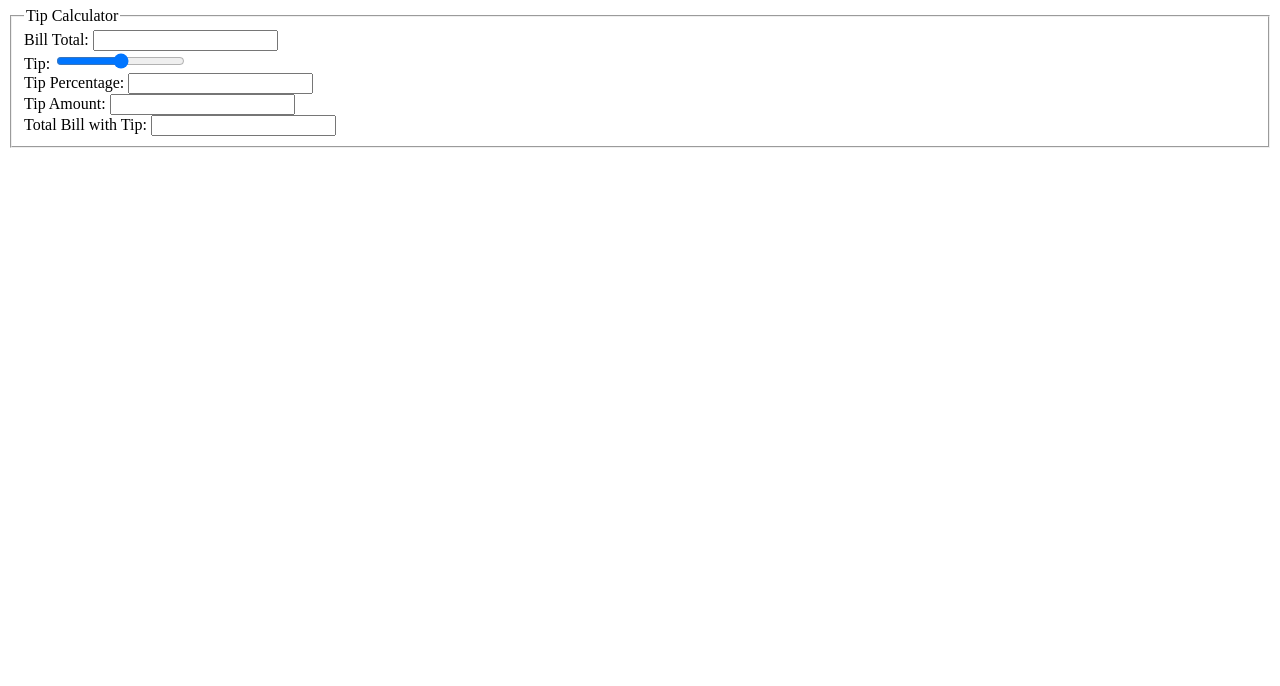
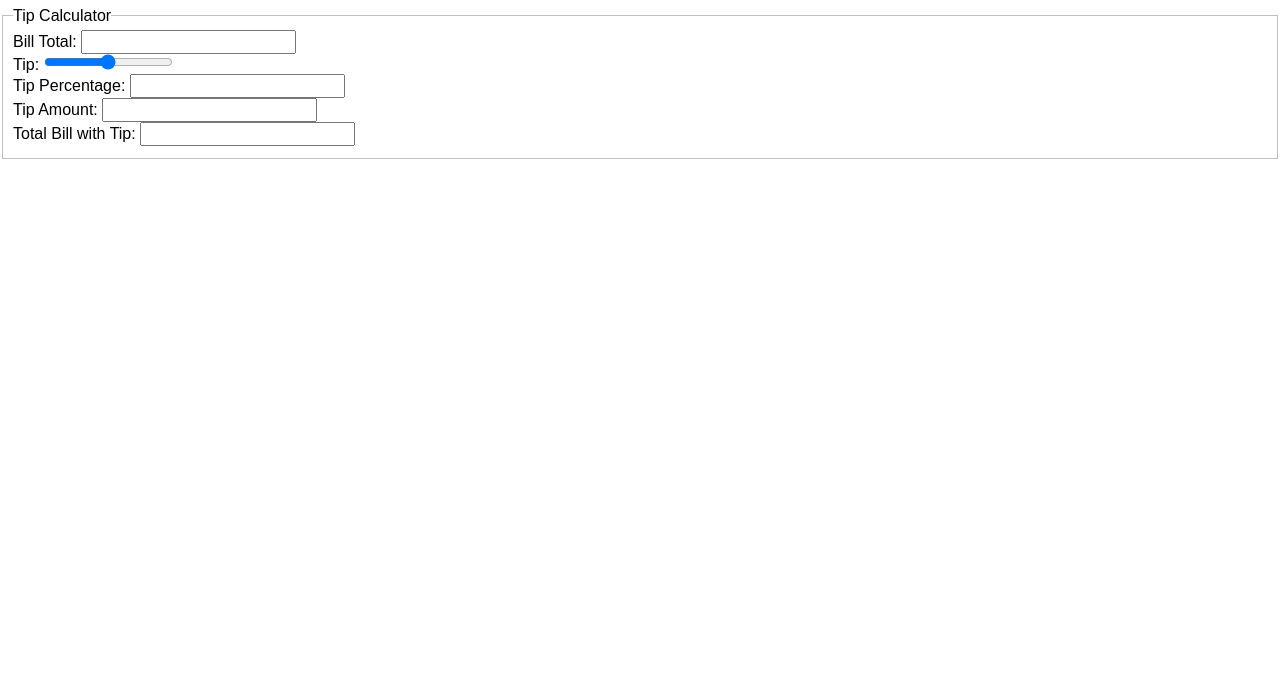
Before and after one commit to rarmenta1/ITMD441-Lab-3, a plain HTML site: page index.html in a window 1280 px wide. Shown: the part 114-800 px from the top of the page. Drawn offline with Linux system fonts and the light colour scheme.

Commit message:
linked to CSS and JS files
linked the CSS and JavaScript files to the HTML file

```diff
--- a/index.html
+++ b/index.html
@@ -4,6 +4,9 @@
     <meta charset="UTF-8">
     <meta name="viewport" content="width=device-width, initial-scale=1.0">
     <title>ITMD-441 Lab 3</title>
+    <link href="css/normalize.css" rel="stylesheet">
+    <link href="css/style.css" rel="stylesheet">
+    <script type="text/javascript" src="js/script.js"></script>
   </head>
   <body id="main">
     <section id="title">
```
